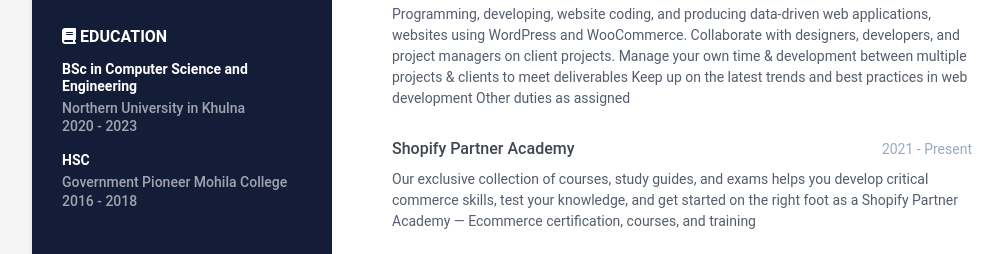
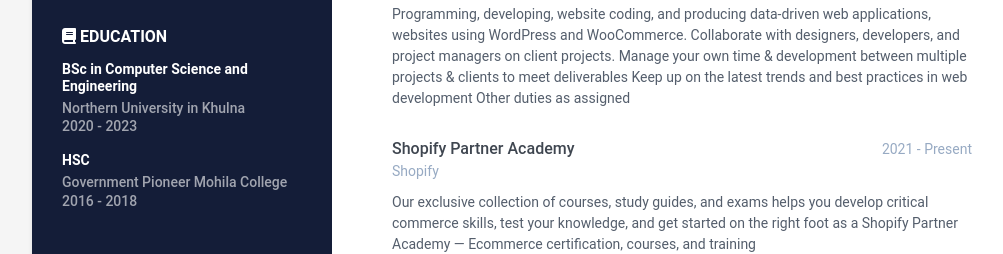
Before and after one commit to mobaswira-aktar/cv-design, a plain HTML site: page index.html in a window 1280 px wide. Shown: the part 548-802 px from the top of the page, without its empty margins (108-1111 px from the left). Drawn offline with nearby package versions, Linux system fonts and the light colour scheme.

Commit message:
some chnages

```diff
--- a/index.html
+++ b/index.html
@@ -107,7 +107,10 @@
         </h2>
         <div class="summary">
           <p>
-            Hello everyone,I am Mobaswira Aktar. I am a professional Web Designer and WordPress Expert.Currently, I am doing Bsc is CSE department at NUBTK. I am an expert in c, c++, and java. I live in Khulna. I have been living here for the last 2/3 years. In my free time, I love coding. In my future I would like to be a Software Developer. I am hardworking and always motivated. I want to meet people and learn new ways.
+            Hello everyone,I am Mobaswira Aktar. I am a professional Web Designer and WordPress Expert.Currently, I am
+            doing Bsc is CSE department at NUBTK. I am an expert in c, c++, and java. I live in Khulna. I have been
+            living here for the last 2/3 years. In my free time, I love coding. In my future I would like to be a
+            Software Developer. I am hardworking and always motivated. I want to meet people and learn new ways.
 
           </p>
         </div>
@@ -159,7 +162,9 @@
               <h3 class="job-title">Shopify Partner Academy</h3>
               <div class="time">2021 - Present</div>
             </div>
-            <div class="company" Shopify</div> </div> <div class="details">
+            <div class="company"> Shopify </div>
+          </div>
+          <div class="details">
             <p>
               Our exclusive collection of courses, study guides, and exams helps you develop critical commerce skills,
               test your knowledge, and get started on the right foot as a Shopify Partner Academy — Ecommerce
```
Lines whose indentation alone changed are shown as unchanged.
